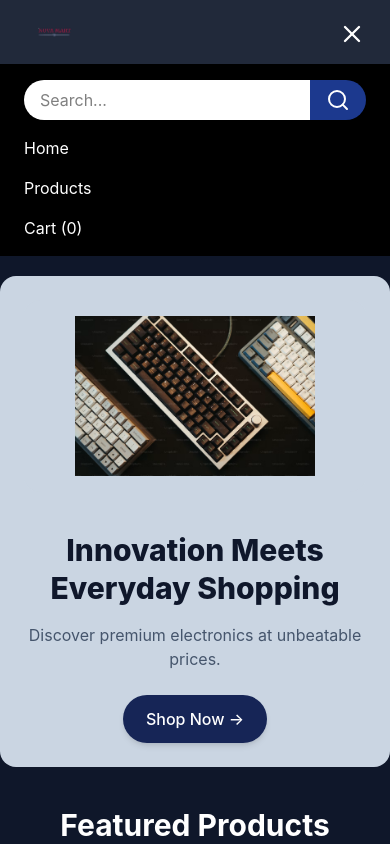
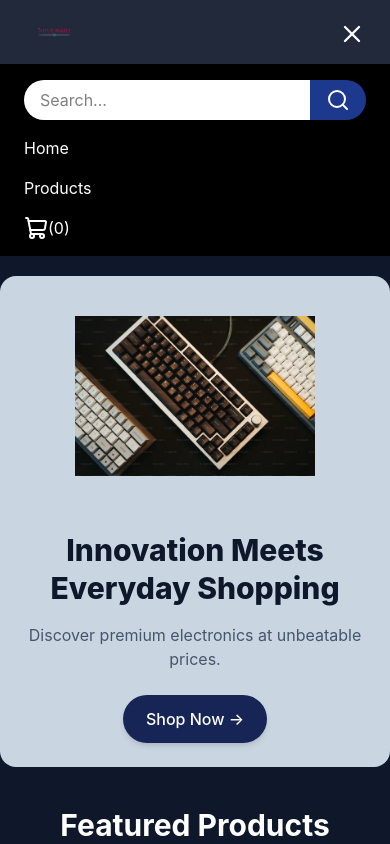
Before and after one commit to MiyaAadil/NovaMart-ecommerce, a React (Vite) app: page / in a window 390 px wide. Both pictures are taken after a click on the button 352 px from the left and 34 px from the top of the page. Shown: the top 844 px of the page. Built offline with nearby package versions, Linux system fonts and the light colour scheme; no server answers.

Commit message:
UI improved

```diff
--- a/src/components/Navbar.jsx
+++ b/src/components/Navbar.jsx
@@ -1,5 +1,5 @@
 import { Link } from 'react-router-dom'
-import { Search, ShoppingCart, Menu, X } from 'lucide-react';
+import { Search, ShoppingCart, Menu, X, ShoppingCartIcon } from 'lucide-react';
 import NavLogo from '../assets/images/Novalogo.png'
 import { useContext, useState } from 'react';
 import { CartContext } from '../context/CartContext';
@@ -77,7 +77,7 @@ const Navbar = () => {
 
           {/* Mobile Button */}
           <button
-            className="md:hidden"
+            className="md:hidden cursor-pointer"
             onClick={() => setIsOpen(!isOpen)}
           >
             {isOpen ? <X size={28} /> : <Menu size={28} />}
@@ -92,7 +92,7 @@ const Navbar = () => {
       {isOpen && (
         <div className="md:hidden bg-black text-white px-6 py-4 space-y-4">
 
-          <div className="flex">
+          <div className="flex ">
 
             <input
               type="text"
@@ -100,7 +100,7 @@ const Navbar = () => {
               className="flex-1 rounded-l-full px-4 py-2 bg-white text-black outline-none"
             />
 
-            <button className="bg-blue-900 px-4 rounded-r-full">
+            <button className="bg-blue-900 px-4 rounded-r-full cursor-pointer">
               <Search />
             </button>
 
@@ -124,10 +124,10 @@ const Navbar = () => {
 
           <Link
             to="/cart"
-            className="block"
+            className="flex"
             onClick={() => setIsOpen(false)}
           >
-            Cart ({cartCount})
+            <ShoppingCart /> ({cartCount})
           </Link>
 
         </div>
```
